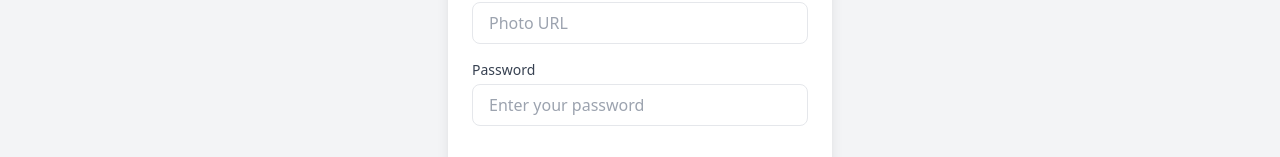
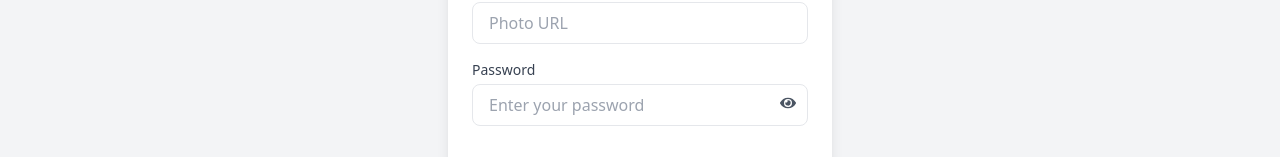
Before and after one commit to AyshaUrmi0/Winter-Kindness-Hub, a React (Vite) app: page /auth/register in a window 1280 px wide. Shown: the part 480-637 px from the top of the page. Built offline with nearby package versions, Linux system fonts and the light colour scheme; no server answers.

Commit message:
password toggle function added

```diff
--- a/package.json
+++ b/package.json
@@ -18,6 +18,7 @@
     "react-dom": "^18.3.1",
     "react-fast-marquee": "^1.6.5",
     "react-hot-toast": "^2.4.1",
+    "react-icons": "^5.3.0",
     "react-intersection-observer": "^9.13.1",
     "react-router-dom": "^6.28.0",
     "react-toastify": "^10.0.6",
--- a/src/layouts/Register.jsx
+++ b/src/layouts/Register.jsx
@@ -2,11 +2,13 @@
 import { Link, useNavigate } from "react-router-dom";
 import { AuthContext } from "../provider/AuthProvider";
 import { toast } from "react-toastify";
+import { FaEye, FaEyeSlash } from "react-icons/fa";
 
 const Register = () => {
   const { createNewUser, setUser } = useContext(AuthContext);
   const navigate = useNavigate();
   const [passwordError, setPasswordError] = useState("");
+  const [showPassword, setShowPassword] = useState(false);
 
   const handleSubmit = (e) => {
     e.preventDefault();
@@ -17,7 +19,6 @@
     const photo_url = formData.get("photo_url");
     const password = formData.get("password");
 
-
     if (!/[A-Z]/.test(password) || !/[a-z]/.test(password) || password.length < 6) {
       setPasswordError(
         "Password must have at least one uppercase letter, one lowercase letter, and be at least 6 characters long."
@@ -25,24 +26,22 @@
       return;
     }
 
-
     setPasswordError("");
-
 
     createNewUser(email, password)
       .then((result) => {
         const user = result.user;
 
-
-        user.updateProfile({
+        user
+          .updateProfile({
             displayName: name,
             photoURL: photo_url,
-        }).then(() => {
+          })
+          .then(() => {
             setUser(user);
             toast.success("Registration successful!");
             navigate("/");
           });
-
       })
       .catch((error) => {
         const errorMessage = error.message;
@@ -55,7 +54,6 @@
       <div className="p-6 bg-white rounded-lg shadow-lg w-96">
         <h2 className="mb-6 text-2xl font-bold text-center">Register Your Account</h2>
         <form onSubmit={handleSubmit}>
-
           <div className="mb-4">
             <label htmlFor="name" className="block text-sm font-medium text-gray-700">
               Name
@@ -69,7 +67,6 @@
               required
             />
           </div>
-
 
           <div className="mb-4">
             <label htmlFor="email" className="block text-sm font-medium text-gray-700">
@@ -85,7 +82,6 @@
             />
           </div>
 
-
           <div className="mb-4">
             <label htmlFor="photo_url" className="block text-sm font-medium text-gray-700">
               Photo URL
@@ -100,30 +96,35 @@
             />
           </div>
 
-
           <div className="mb-4">
             <label htmlFor="password" className="block text-sm font-medium text-gray-700">
               Password
             </label>
+            <div className="relative">
               <input
-              type="password"
+                type={showPassword ? "text" : "password"}
                 id="password"
                 name="password"
                 className="w-full px-4 py-2 mt-1 border rounded-lg focus:outline-none focus:ring-2 focus:ring-blue-500"
                 placeholder="Enter your password"
                 required
               />
+              <button
+                type="button"
+                className="absolute inset-y-0 flex items-center text-gray-600 right-3 focus:outline-none"
+                onClick={() => setShowPassword(!showPassword)}
+              >
+                {showPassword ? <FaEyeSlash /> : <FaEye />}
+              </button>
+            </div>
           </div>
 
-
           {passwordError && <p className="text-sm text-red-500">{passwordError}</p>}
-
 
           <button className="w-full py-2 mt-4 text-white bg-red-400 rounded-lg hover:bg-red-100 btn">
             Register
           </button>
         </form>
-
 
         <p className="mt-4 text-sm font-semibold text-center text-gray-600">
           Already have an account?{" "}
```
Also changed, not shown: 2 other files (tests, documents, lock files or other folders). Lines whose indentation alone changed are shown as unchanged.
